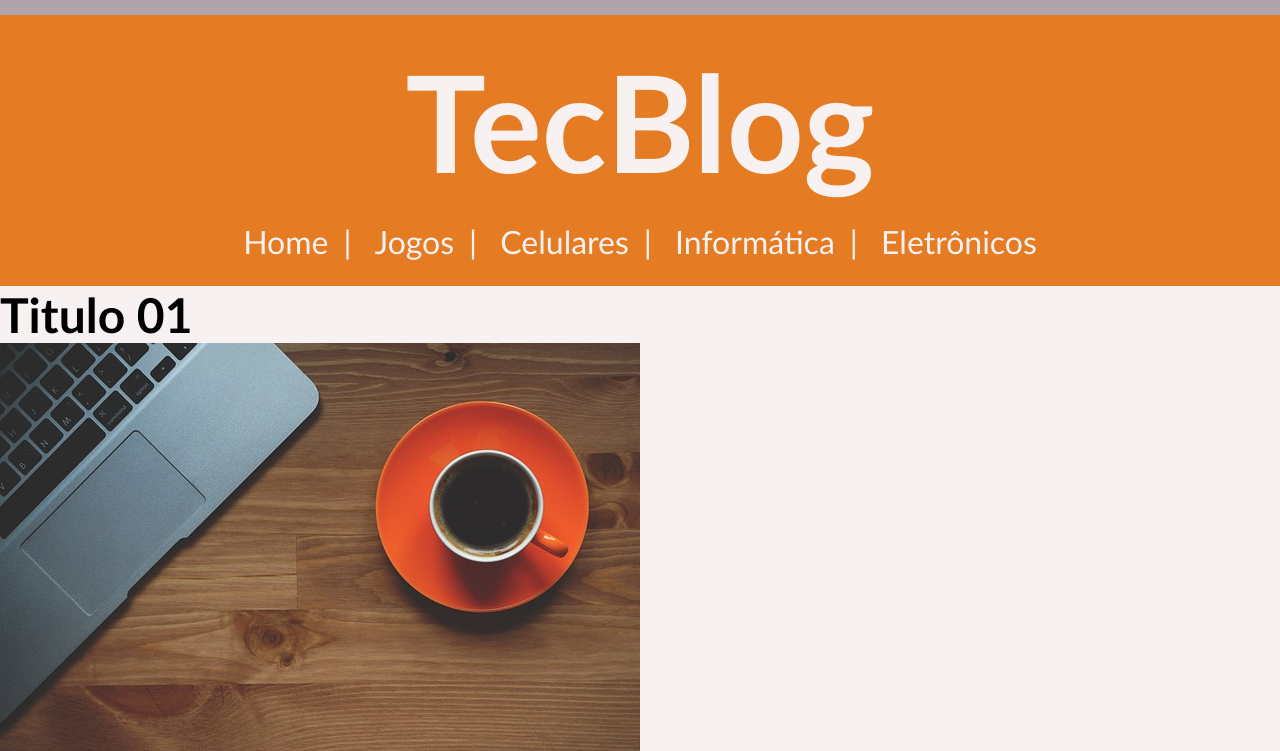
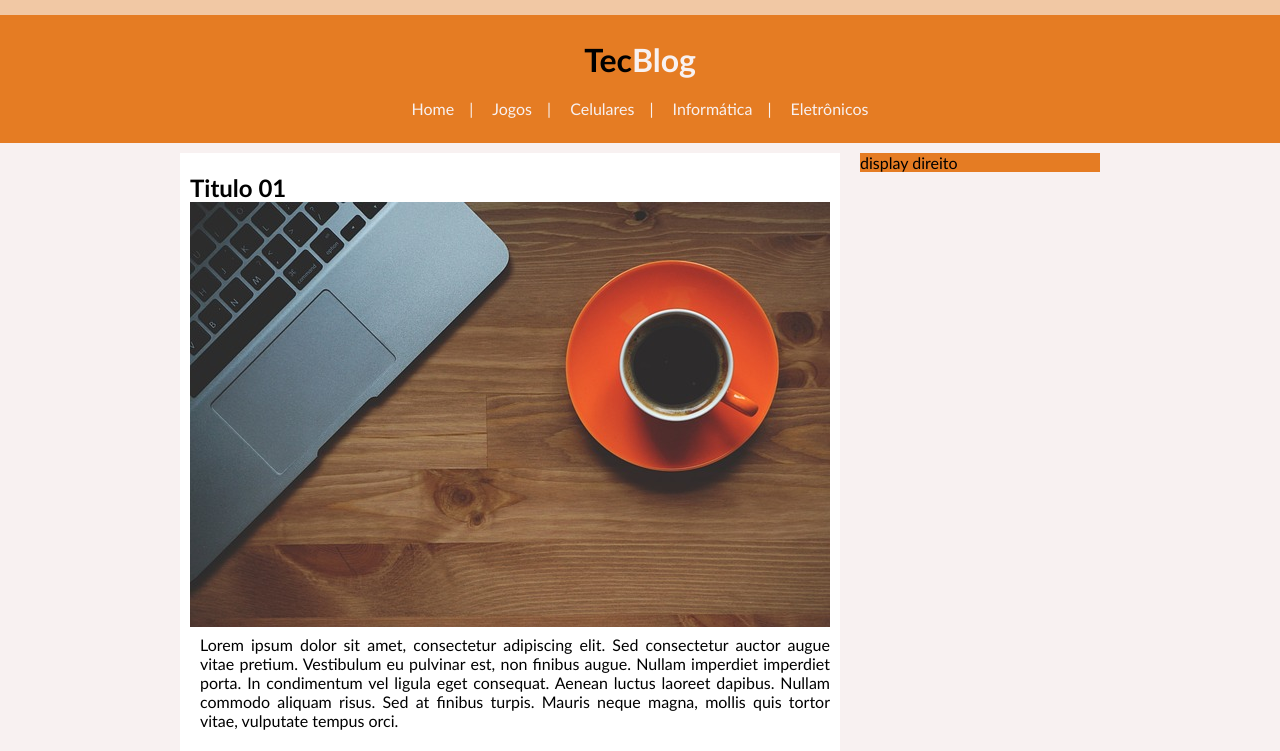
Before and after one commit to JairoBrito/teste2023, a plain HTML site: page index.html in a window 1280 px wide. Shown: the top 751 px of the page. Drawn offline with Linux system fonts and the light colour scheme.

Commit message:
atualizando a pagina css com os campos de conteúdo

```diff
--- a/css/style.css
+++ b/css/style.css
@@ -5,7 +5,7 @@
 
 body{
     background: #F8F1F1;
-    font-size: 2em;
+    font-size: 1em;
     font-family:'Gill Sans', 'Gill Sans MT', Calibri, 'Trebuchet MS', sans-serif
 }
 
@@ -15,13 +15,14 @@ body{
     background-color: #E57C23;
     padding: 20px;
     border-top:  solid 15px;
-    border-color: #b0a4ab;
+    border-color: #f1c8a4;
 }
 
 #logo{
-    font-size: 2.1em;
     text-align: center;
     padding: 5px;
+}
+.branco{
     color: #F8F1F1;
 }
 
@@ -45,3 +46,34 @@ body{
     }
 
 /*Fim cabeçalho*/
+
+/*Início conteudo*/
+#area_conteudo{
+    width: 920px;
+    margin: 0 auto;
+    padding: 10px;
+
+}
+
+.conteodo_principal{
+    background-color: white;
+    width: 660px;
+    float: left;
+}
+
+.display_direito{
+    background-color: #E57C23;
+    width: 240px;
+    float: right;
+}
+
+.conteudo{
+    padding-top: 20px;
+    margin-left: 10px;
+}
+
+p{
+    text-align: justify;
+    padding: 5px 10px;
+}
+/*Fim conteudo*/
```
